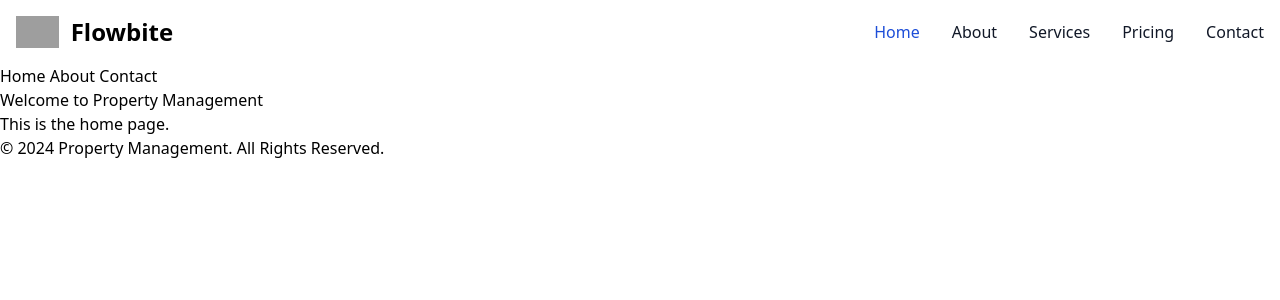
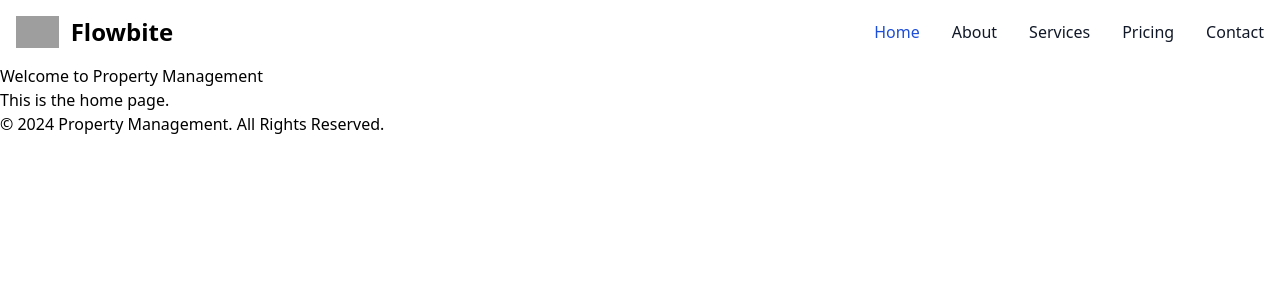
Before and after one commit to Mostak1/test_python, a Django app: page / in a window 1280 px wide. Shown: the top 300 px of the page. Run offline with Django 5.2, Linux system fonts and the light colour scheme; some libraries are stand-ins or nearby versions; grey boxes are pictures that could not be loaded.

Commit message:
update tailwind

```diff
--- a/properties/templates/base.html
+++ b/properties/templates/base.html
@@ -14,45 +14,7 @@
   <body>
     <!-- common header -->
     <header>
-      <nav class="bg-white border-gray-200 dark:bg-gray-900">
-        <div class="max-w-screen-xl flex flex-wrap items-center justify-between mx-auto p-4">
-          <a href="https://flowbite.com/" class="flex items-center space-x-3 rtl:space-x-reverse">
-            <img src="https://flowbite.com/docs/images/logo.svg" class="h-8" alt="Flowbite Logo" />
-            <span class="self-center text-2xl font-semibold whitespace-nowrap dark:text-white">Flowbite</span>
-          </a>
-          <button data-collapse-toggle="navbar-default" type="button" class="inline-flex items-center p-2 w-10 h-10 justify-center text-sm text-gray-500 rounded-lg md:hidden hover:bg-gray-100 focus:outline-none focus:ring-2 focus:ring-gray-200 dark:text-gray-400 dark:hover:bg-gray-700 dark:focus:ring-gray-600" aria-controls="navbar-default" aria-expanded="false">
-            <span class="sr-only">Open main menu</span>
-            <svg class="w-5 h-5" aria-hidden="true" xmlns="http://www.w3.org/2000/svg" fill="none" viewBox="0 0 17 14">
-              <path stroke="currentColor" stroke-linecap="round" stroke-linejoin="round" stroke-width="2" d="M1 1h15M1 7h15M1 13h15" />
-            </svg>
-          </button>
-          <div class="hidden w-full md:block md:w-auto" id="navbar-default">
-            <ul class="font-medium flex flex-col p-4 md:p-0 mt-4 border border-gray-100 rounded-lg bg-gray-50 md:flex-row md:space-x-8 rtl:space-x-reverse md:mt-0 md:border-0 md:bg-white dark:bg-gray-800 md:dark:bg-gray-900 dark:border-gray-700">
-              <li>
-                <a href="#" class="block py-2 px-3 text-white bg-blue-700 rounded md:bg-transparent md:text-blue-700 md:p-0 dark:text-white md:dark:text-blue-500" aria-current="page">Home</a>
-              </li>
-              <li>
-                <a href="#" class="block py-2 px-3 text-gray-900 rounded hover:bg-gray-100 md:hover:bg-transparent md:border-0 md:hover:text-blue-700 md:p-0 dark:text-white md:dark:hover:text-blue-500 dark:hover:bg-gray-700 dark:hover:text-white md:dark:hover:bg-transparent">About</a>
-              </li>
-              <li>
-                <a href="#" class="block py-2 px-3 text-gray-900 rounded hover:bg-gray-100 md:hover:bg-transparent md:border-0 md:hover:text-blue-700 md:p-0 dark:text-white md:dark:hover:text-blue-500 dark:hover:bg-gray-700 dark:hover:text-white md:dark:hover:bg-transparent">Services</a>
-              </li>
-              <li>
-                <a href="#" class="block py-2 px-3 text-gray-900 rounded hover:bg-gray-100 md:hover:bg-transparent md:border-0 md:hover:text-blue-700 md:p-0 dark:text-white md:dark:hover:text-blue-500 dark:hover:bg-gray-700 dark:hover:text-white md:dark:hover:bg-transparent">Pricing</a>
-              </li>
-              <li>
-                <a href="#" class="block py-2 px-3 text-gray-900 rounded hover:bg-gray-100 md:hover:bg-transparent md:border-0 md:hover:text-blue-700 md:p-0 dark:text-white md:dark:hover:text-blue-500 dark:hover:bg-gray-700 dark:hover:text-white md:dark:hover:bg-transparent">Contact</a>
-              </li>
-            </ul>
-          </div>
-        </div>
-      </nav>
-
-      <nav>
-        <a class="bg-midnight" href="{% url 'home' %}">Home</a>
-        <a href="{% url 'about' %}">About</a>
-        <a href="{% url 'contact' %}">Contact</a>
-      </nav>
+     {% include "components/navbar.html" %}
     </header>
     <main>
       {% block content %}
@@ -62,5 +24,7 @@
     <footer>
       <p>© 2024 Property Management. All Rights Reserved.</p>
     </footer>
+    <script src="https://cdn.jsdelivr.net/npm/flowbite@2.5.2/dist/flowbite.min.js"></script>
+</body>
   </body>
 </html>
```
Also changed, not shown: properties/templates/components/navbar.html (added, +33 -0 lines).
